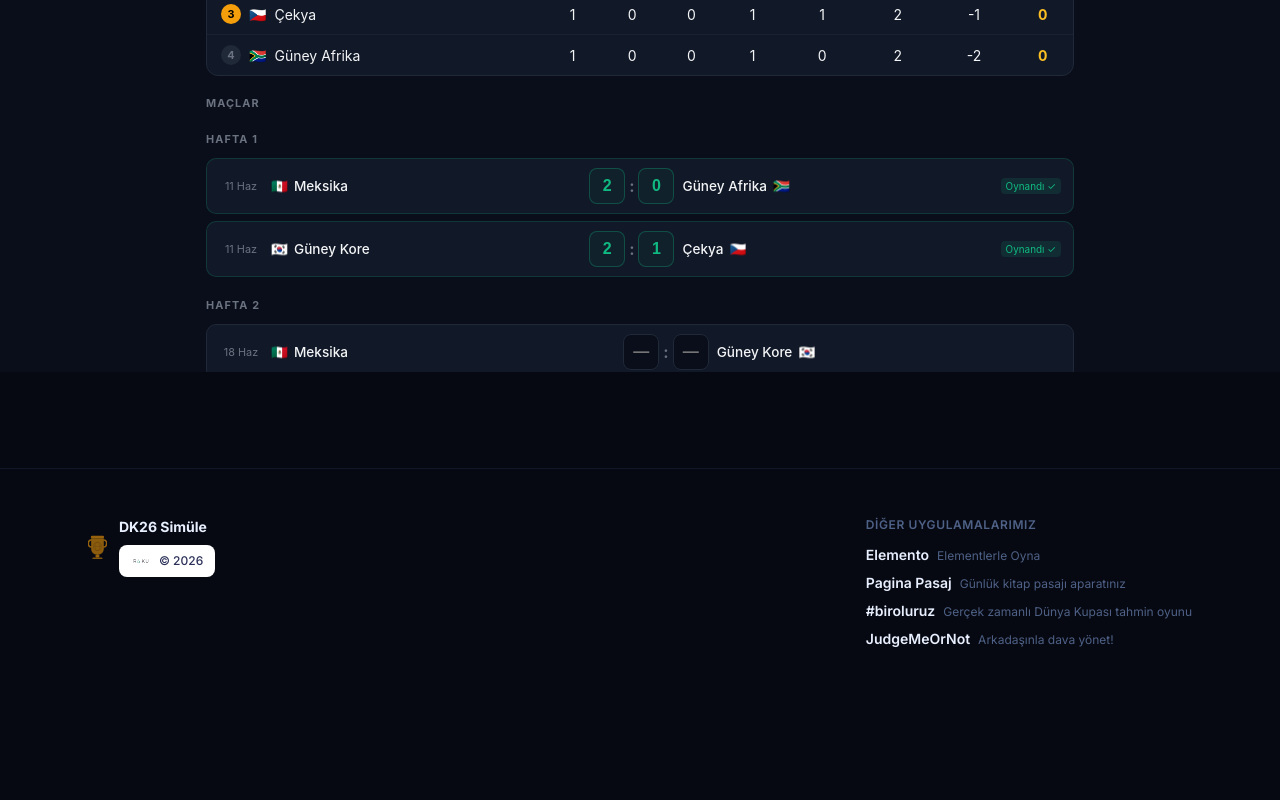
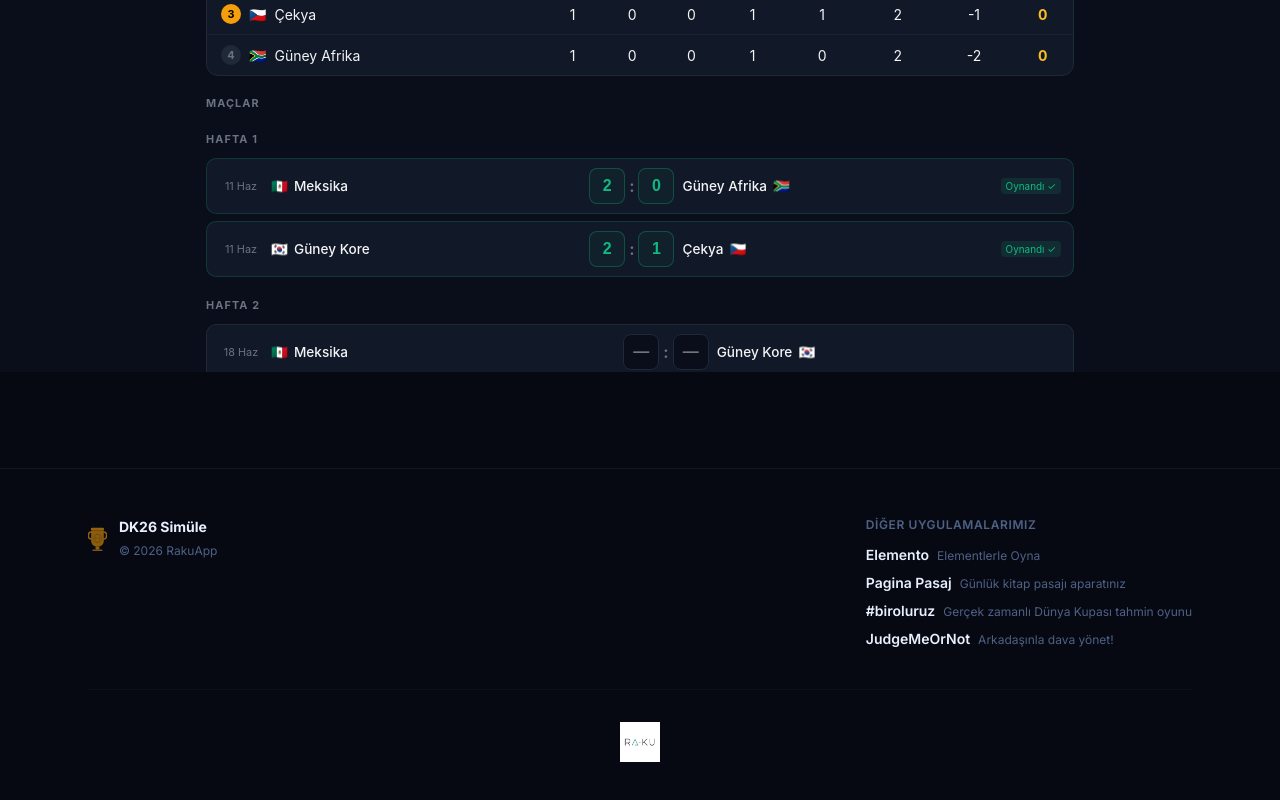
Before and after one commit to rakuappdigital/dk26simule, a Next.js app: page /simule in a window 1280 px wide. Shown: the part 428-1228 px from the top of the page. Before the commit the page ends 1125 px from the top, so only its background shows below. Built offline with nearby package versions, Linux system fonts and the light colour scheme.

Commit message:
footer: raku logosu ayrı bölümde, büyük ve görünür

```diff
--- a/app/layout.tsx
+++ b/app/layout.tsx
@@ -74,16 +74,7 @@ export default function RootLayout({ children }: { children: React.ReactNode })
                   <TrophySVG className="h-6 w-auto text-gold opacity-60" />
                   <div>
                     <p className="text-sm font-bold text-primary">DK26 Simüle</p>
-                    <div className="mt-2">
-                      <div className="inline-flex items-center gap-2 rounded-lg bg-white px-3 py-1.5">
-                        <img
-                          src="/raku-logo.png"
-                          alt="RakuApp"
-                          className="h-5 w-auto"
-                        />
-                        <span className="text-xs font-medium text-[#2b3058]">© 2026</span>
-                      </div>
-                    </div>
+                    <span className="text-xs text-muted">© 2026 RakuApp</span>
                   </div>
                 </div>
 
@@ -112,6 +103,15 @@ export default function RootLayout({ children }: { children: React.ReactNode })
                     ))}
                   </div>
                 </div>
+              </div>
+
+              {/* RakuApp logo */}
+              <div className="mt-10 border-t border-line/30 pt-8 flex justify-center">
+                <img
+                  src="/raku-logo.png"
+                  alt="RakuApp"
+                  className="h-10 w-auto"
+                />
               </div>
             </div>
           </footer>
```
